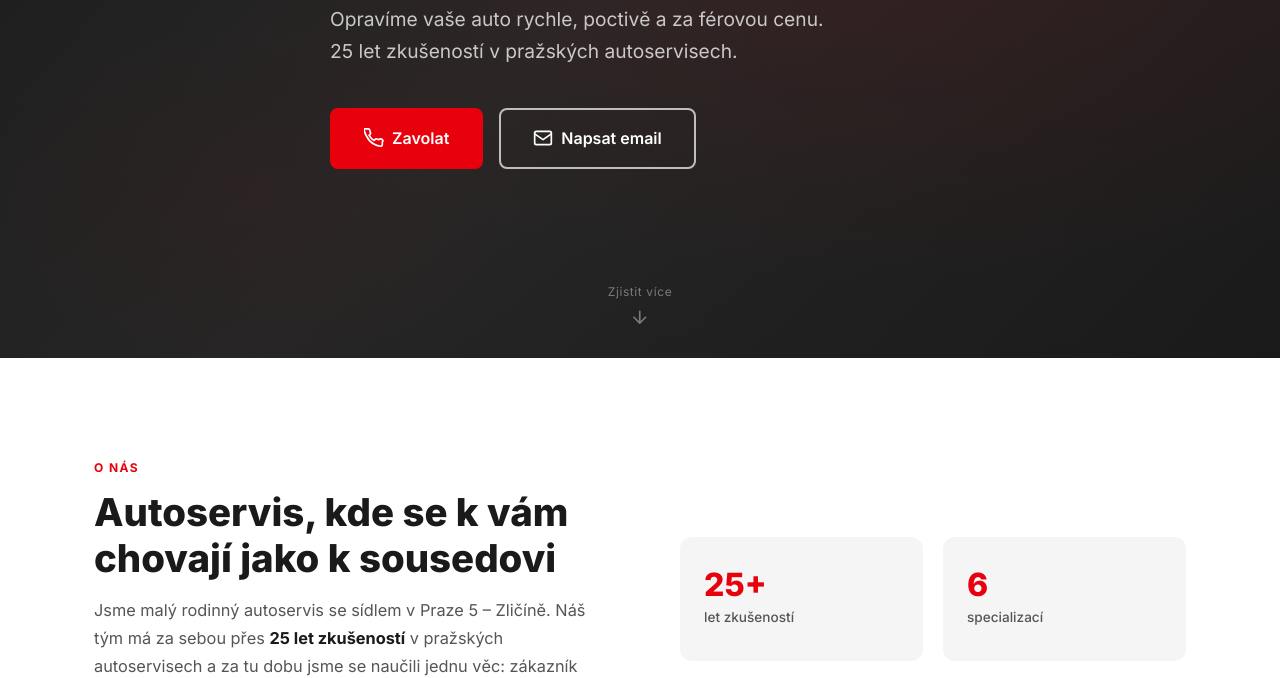
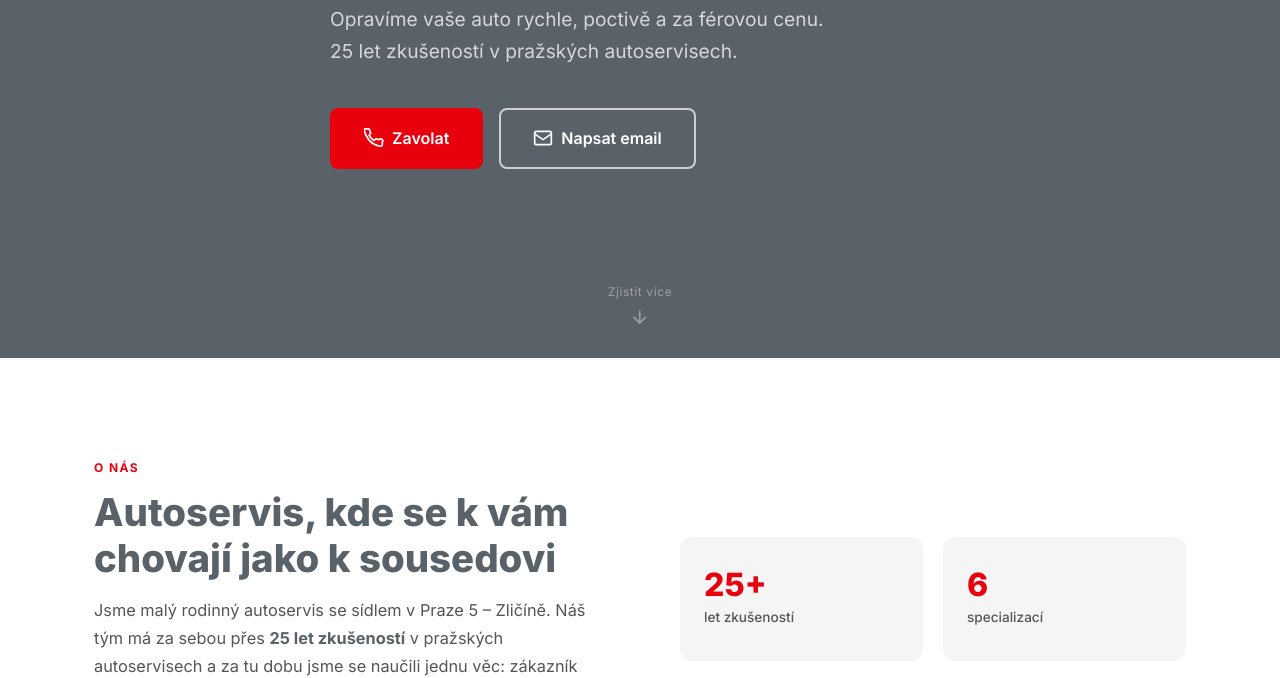
Before and after one commit to Blasto1337/craftcar-web-redesign, a plain HTML site: page index.html in a window 1280 px wide. Shown: the part 442-1120 px from the top of the page. Drawn offline with Linux system fonts and the light colour scheme.

Commit message:
Remove hero gradients, use flat #596268 background
Co-Authored-By: Claude Sonnet 4.6 <noreply@anthropic.com>

```diff
--- a/assets/css/style.css
+++ b/assets/css/style.css
@@ -13,7 +13,7 @@
   --grey: #555555;
   --grey-light: #f5f5f5;
   --grey-mid: #e0e0e0;
-  --dark: #1a1a1a;
+  --dark: #596268;
   --white: #ffffff;
   --font: 'Inter', system-ui, -apple-system, sans-serif;
   --radius: 12px;
@@ -227,25 +227,12 @@ ul { list-style: none; }
   display: flex;
   flex-direction: column;
   justify-content: center;
-  background: linear-gradient(135deg, #1a1a1a 0%, #2d2d2d 50%, #1a1a1a 100%);
+  background: #596268;
   overflow: hidden;
 }
 
-.hero::before {
-  content: '';
-  position: absolute;
-  inset: 0;
-  background:
-    radial-gradient(ellipse 80% 60% at 70% 50%, rgba(232,0,13,0.12) 0%, transparent 70%),
-    radial-gradient(ellipse 40% 40% at 20% 80%, rgba(232,0,13,0.06) 0%, transparent 60%);
-  pointer-events: none;
-}
-
 .hero__overlay {
-  position: absolute;
-  inset: 0;
-  background: linear-gradient(180deg, rgba(26,26,26,0.2) 0%, rgba(26,26,26,0.4) 100%);
-  pointer-events: none;
+  display: none;
 }
 
 .hero__content {
```
